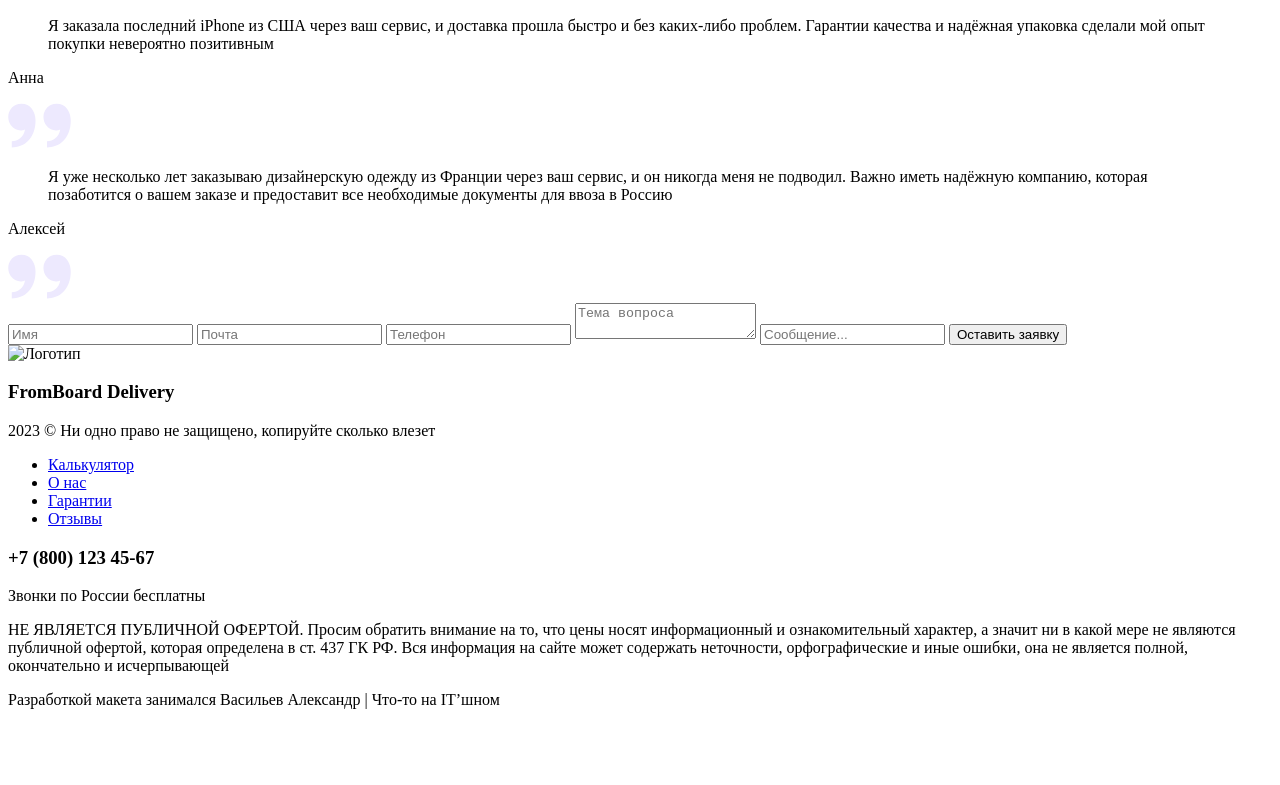
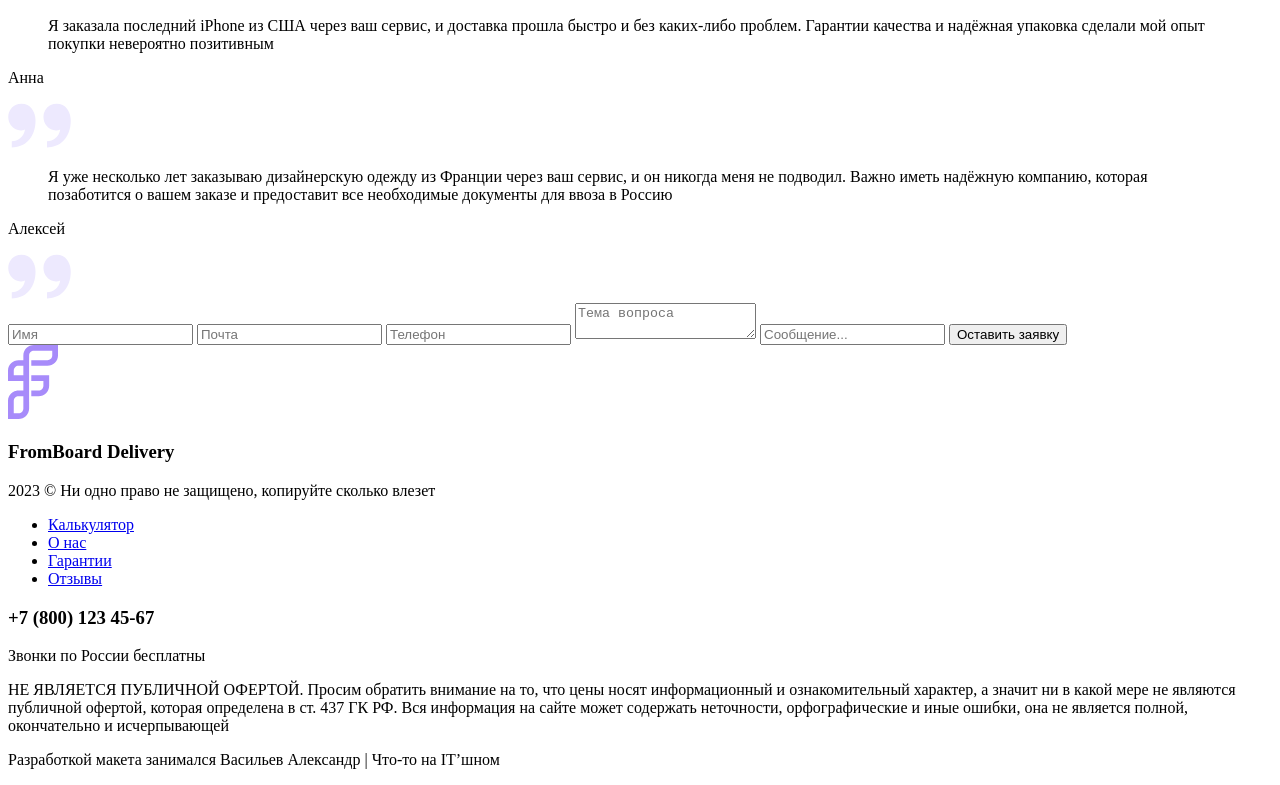
Before and after one commit to m1nderu/Delivery, a plain HTML site: page index.html in a window 1280 px wide. Shown: the part 5960-6745 px from the top of the page. Before the commit the page ends 6685 px from the top, so only its background shows below. Drawn offline with Linux system fonts and the light colour scheme.

Commit message:
Заполнил весь html

```diff
--- a/index.html
+++ b/index.html
@@ -298,7 +298,7 @@
         <div class="footer-top">
           <div class="logo-container">
             <div class="logo-top">
-              <img class="logo" src="" alt="Логотип" />
+              <img class="logo" src="image/logo.svg" alt="Логотип" />
               <h3 class="company-name">FromBoard Delivery</h3>
             </div>
             <p class="footer-copyright">
```
